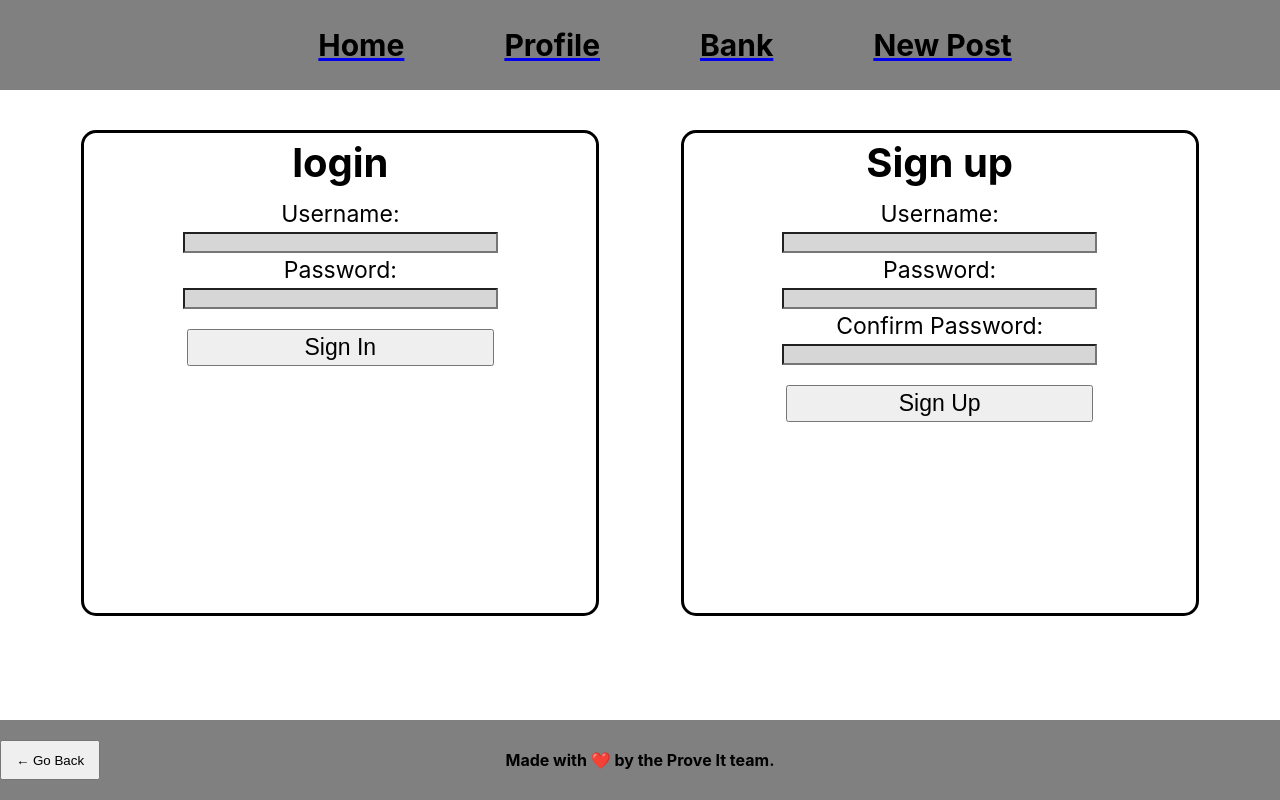
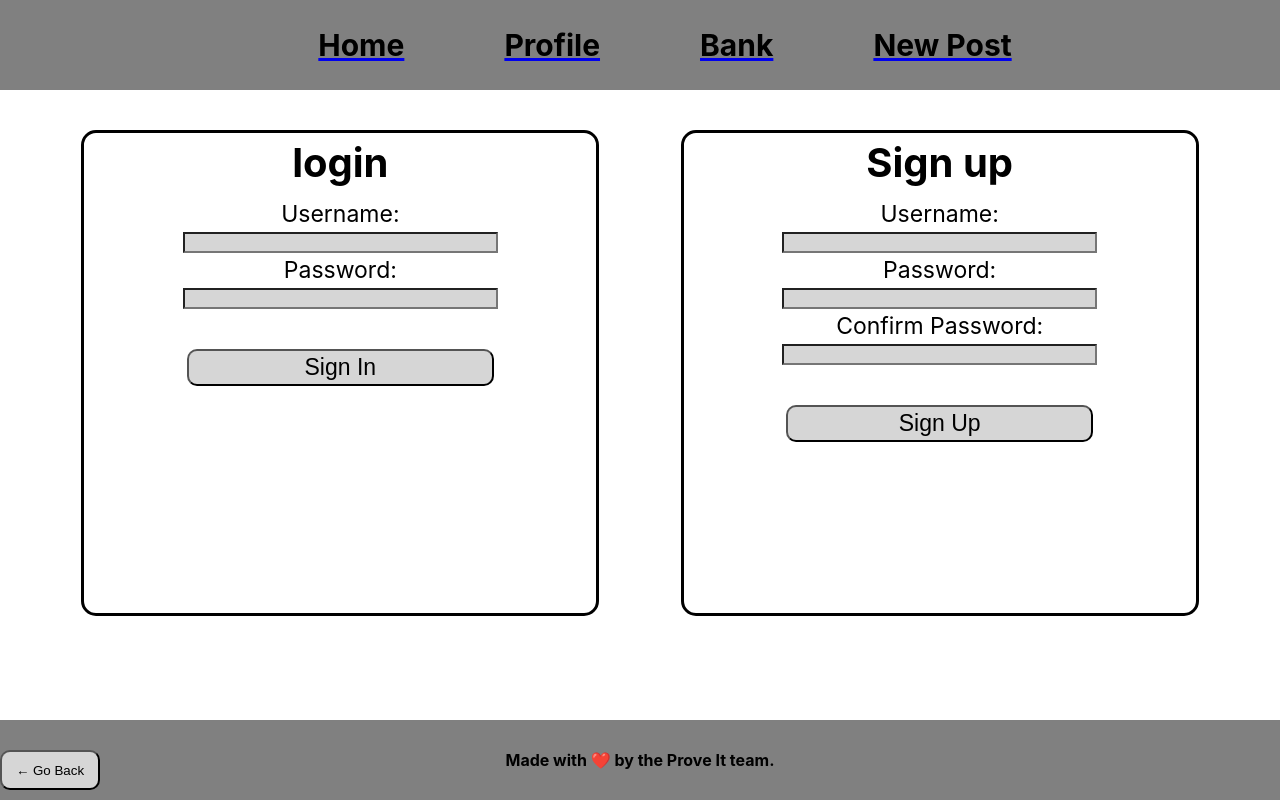
Before and after one commit to KStaySLC/Prove-It, a React (Create React App) app in the folder client/: page /login in a window 1280 px wide. Built offline with nearby package versions, Linux system fonts and the light colour scheme.

Commit message:
more changes to buttons

```diff
--- a/client/src/static/login.css
+++ b/client/src/static/login.css
@@ -45,6 +45,12 @@ input {
     background-color: rgb(214, 214, 214);
 }
 
+button {
+    background-color:  rgb(214, 214, 214);
+    border-radius: 10px;
+    margin-top: 20px;
+}
+
 .sign-text {
     font-size: 23px;
     padding: 3px;
```
